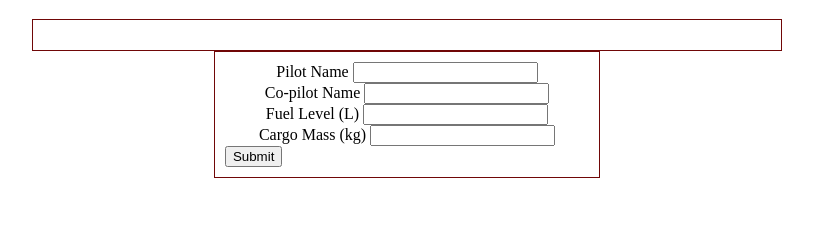
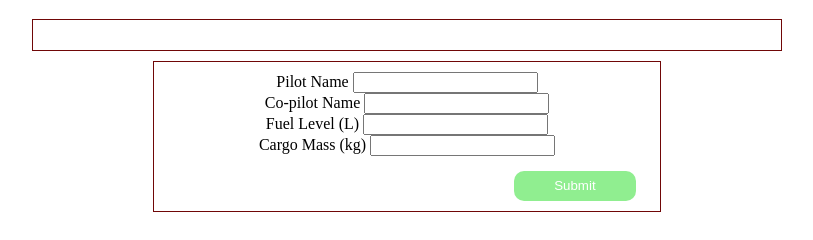
Before and after one commit to ozdemirmzn/HTML-CSS-JS, a plain HTML site: page index.html in a window 1280 px wide. Shown: the part 94-334 px from the top of the page, without its empty margins (233-1046 px from the left). Drawn offline with Linux system fonts and the light colour scheme.

Commit message:
more code

```diff
--- a/index.html
+++ b/index.html
@@ -2,6 +2,7 @@
 <html>
   <head>
     <link rel="stylesheet" href="styles.css">
+    <script src="script.js"></script>
     <meta charset="utf-8">
     <title>Form Validation</title>
     <style>
@@ -21,32 +22,37 @@
          let copilot = document.querySelector("input[name=copilotname]");
          let fuel = document.querySelector("input[name=fuellvl]");
          let cargo = document.querySelector("input[name=cargomass]");
+
                 if (pilot.value === "" || copilot.value === "" || fuel.value === "" || cargo.value === "") {
                     alert("All fields are required!");
                     event.preventDefault();
-         }else if(typeof pilot.value !== 'string' || typeof copilot.value !== 'string' || typeof fuel.value !== 'number' ||
-         typeof cargo.value !== 'number'){
+                }  else if(pilot.value.toLoweCase() != pilot.value.toUpperCase() || copilot.value.toLoweCase() != copilot.value.toUpperCase() ||
+                      isNaN(fuelLevel.value) || isNaN(cargoMass.value) ){
                       alert("Make sure to enter valid information for each field!");
                       event.preventDefault();
                 }
+                console.log(typeof pilot.value);
+                console.log(typeof copilot.value);
+                console.log(typeof fuel.value);
+                console.log(typeof typeof cargo.value);
       });
    });
   </script>
   <body>
       <h1>Launch Checklist Form </h1>
-      <div>
+
             <div class="center"> </div>
 
             <div class="formquestions">
-                 <form method="POST" action="https://handlers.education.launchcode.org/request-parrot">
+                 <form>
                     <label class="centercontent">Pilot Name <input type="text" name="pilotname"></label>
                     <label class="centercontent">Co-pilot Name <input type="text" name="copilotname"></label>
-                 <label class="centercontent">Fuel Level (L) <input type="number" name="fuellvl"></label>
-                 <label class="centercontent">Cargo Mass (kg) <input type="number" name="cargomass"></label>
-                 <button>Submit</button>
+                    <label class="centercontent">Fuel Level (L) <input type="text" name="fuellvl"></label>
+                    <label class="centercontent">Cargo Mass (kg) <input type="text" name="cargomass"></label>
+                    <button class="submitbutton">Submit</button>
                  </form>
             </div>
-      </div>
+
 
   </body>
 </html>
--- a/styles.css
+++ b/styles.css
@@ -1,5 +1,5 @@
 .center {
-    margin: auto;
+    margin: 10px auto;
     height: 10px;
     width: 60%;
     border: 1px solid #700707;
@@ -8,10 +8,11 @@
 
 .formquestions {
 
-    margin: auto;
-    width: 30%;
+    margin: 1px auto;
+    width: 40%;
     border: 1px solid #700707;
     padding: 10px;
+    display: block;
 }
 
 .centercontent {
@@ -19,5 +20,14 @@
 }
 
 .submitbutton{
+    background-color: lightgreen;
+    border: none;
+    color: white;
+    border-radius: 10px;
+    width: 25%;
+    height: 30px;
+    margin-left: 350px;
+    margin-top: 15px;
+
 
 }
```
Lines whose indentation alone changed are shown as unchanged.
